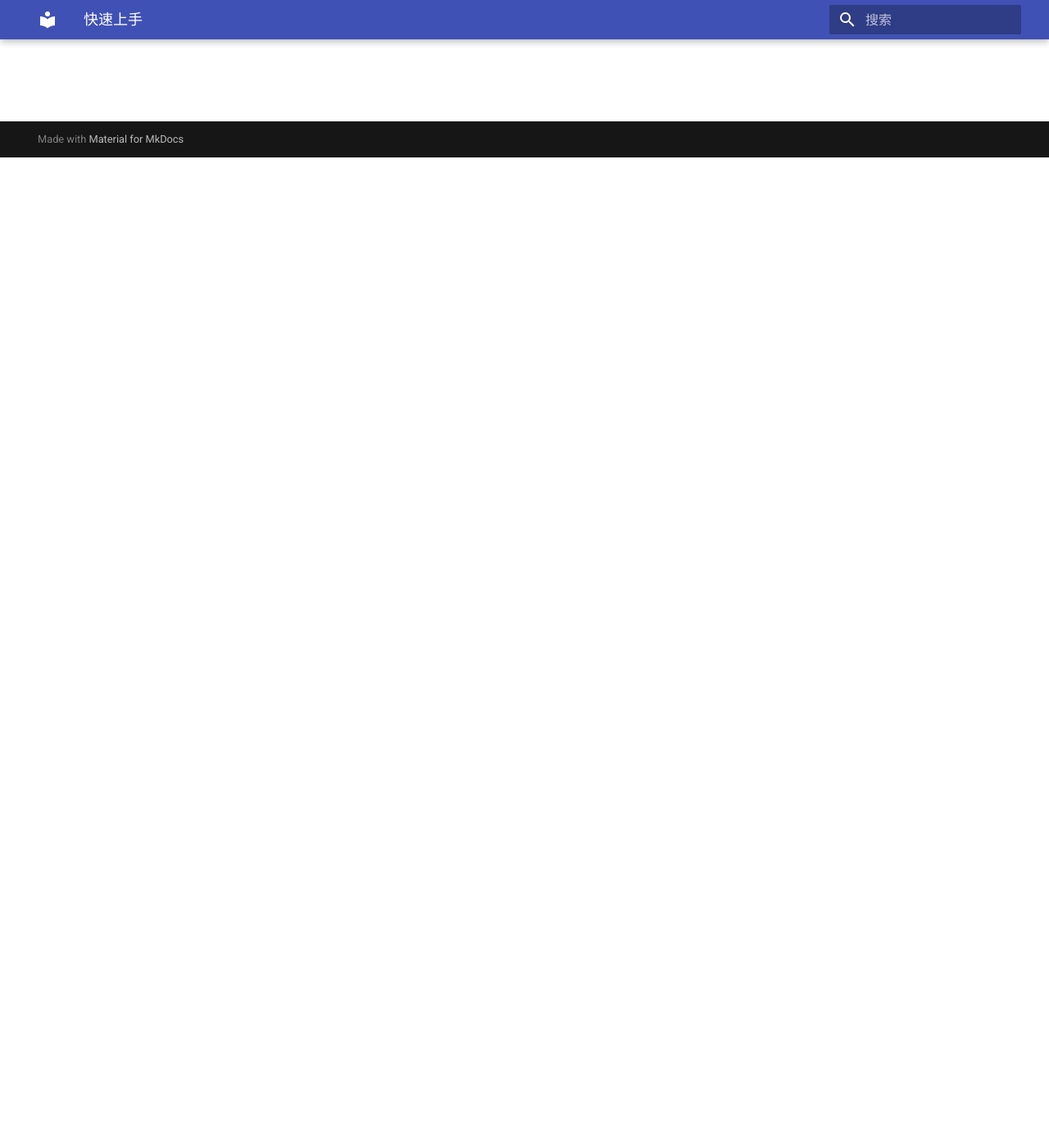
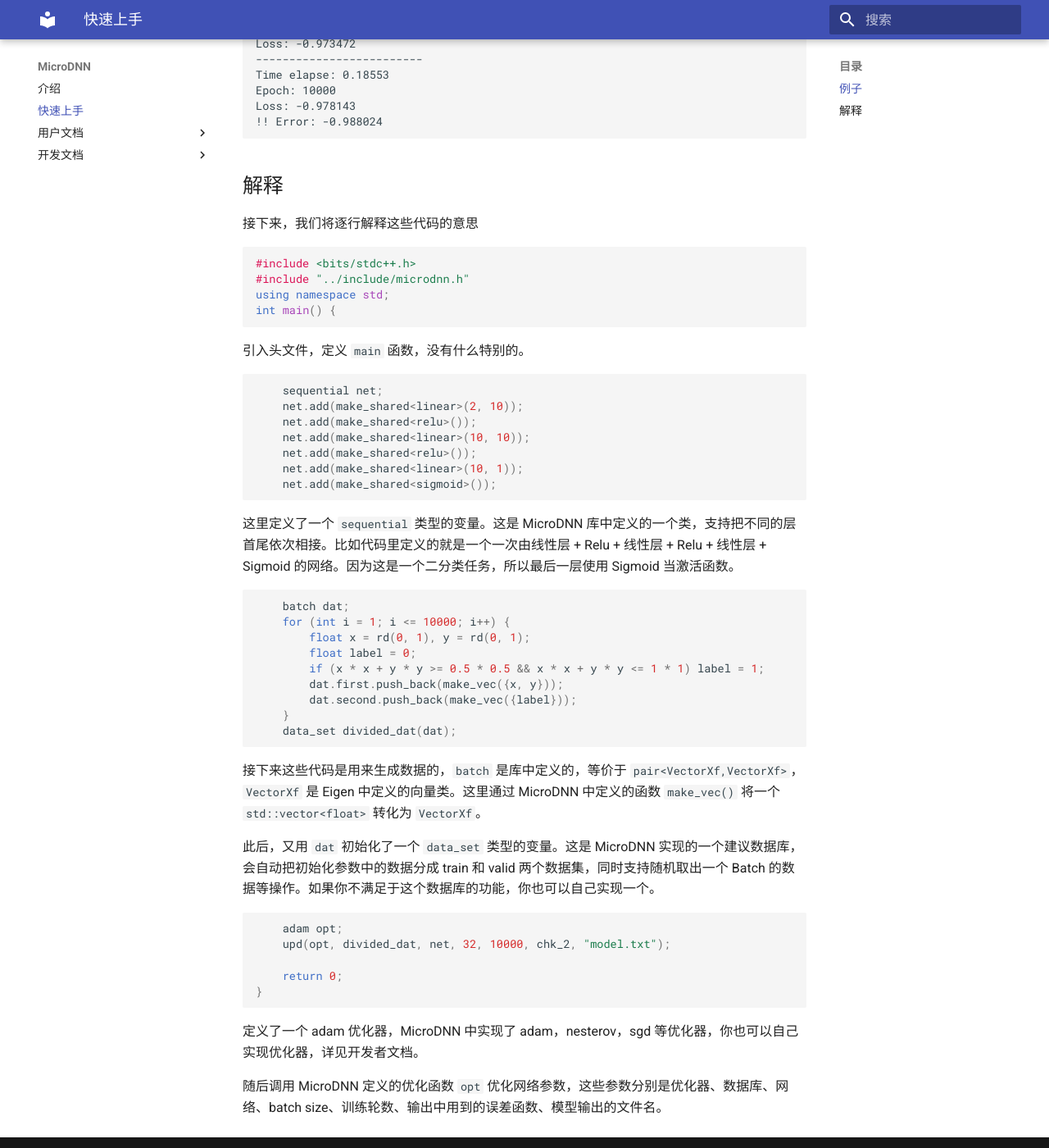
Before and after one commit to ethan-enhe/MicroDNN, an MkDocs documentation site: the page built from docs/quickstart.md, in a window 1280 px wide and 1400 px high, scrolled down 1208 px. Shown: the whole window at 82% size. Built offline with MkDocs 1.6.1 and Material for MkDocs 9.7.7, drawn with Linux system fonts in a browser that asks for light colours; some of the changed text lies outside the part shown.

Commit message:
新写了一些

````diff
--- a/docs/quickstart.md
+++ b/docs/quickstart.md
@@ -1,18 +1,16 @@
 
 1. 安装 Eigen 3.4.0（[下载链接](https://eigen.tuxfamily.org/index.php?title=Main_Page)），并将 Eigen 和 Unsupported 文件夹复制到编译器可以识别到的头文件目录中。
-1. 下载 `net2.h` （[链接](https://raw.githubusercontent.com/ethan-enhe/ANN/master/include/net2.h)）并放到需要的目录中。
-1. 在程序中引入 `net2.h`，以下将以一个示例程序说明 MicroDNN 库的用法。
+1. 下载 `microdnn.h` （[链接](https://raw.githubusercontent.com/ethan-enhe/ANN/master/include/microdnn.h)）并放到需要的目录中。
+1. 在程序中引入 `microdnn.h`，以下将以一个示例程序说明 MicroDNN 库的用法。
 
-## 例子：
+## 例子
 
 下面我们将实现如下一个简单的网络，来实现判断一个二维坐标（范围在 $0\sim1$）是否在外径为 $1$，内径为 $0.5$ 的圆环内。
 
-[网络结构示意图]
 
 ```cpp title='demo.cpp'
-#include "../include/net2.h"
-
 #include <bits/stdc++.h>
+#include "../include/microdnn.h"
 using namespace std;
 int main() {
     sequential net;
@@ -39,3 +37,73 @@ int main() {
     return 0;
 }
 ```
+
+如果配置正确，编译运行后你应该看到类似下文的输出：
+
+```text
+...
+
+Time elapse: 0.183945
+Epoch: 9900
+Loss: -0.979377
+-------------------------
+Time elapse: 0.184759
+Epoch: 9950
+Loss: -0.973472
+-------------------------
+Time elapse: 0.18553
+Epoch: 10000
+Loss: -0.978143
+!! Error: -0.988024
+```
+
+## 解释
+
+接下来，我们将逐行解释这些代码的意思
+
+```cpp
+#include <bits/stdc++.h>
+#include "../include/microdnn.h"
+using namespace std;
+int main() {
+```
+
+引入头文件，定义 `main` 函数，没有什么特别的。
+
+```cpp
+    sequential net;
+    net.add(make_shared<linear>(2, 10));
+    net.add(make_shared<relu>());
+    net.add(make_shared<linear>(10, 10));
+    net.add(make_shared<relu>());
+    net.add(make_shared<linear>(10, 1));
+    net.add(make_shared<sigmoid>());
+```
+这里定义了一个 `sequential` 类型的变量。这是 MicroDNN 库中定义的一个类，支持把不同的层首尾依次相接。比如代码里定义的就是一个一次由线性层 + Relu + 线性层 + Relu + 线性层 + Sigmoid 的网络。因为这是一个二分类任务，所以最后一层使用 Sigmoid 当激活函数。
+
+```cpp
+    batch dat;
+    for (int i = 1; i <= 10000; i++) {
+        float x = rd(0, 1), y = rd(0, 1);
+        float label = 0;
+        if (x * x + y * y >= 0.5 * 0.5 && x * x + y * y <= 1 * 1) label = 1;
+        dat.first.push_back(make_vec({x, y}));
+        dat.second.push_back(make_vec({label}));
+    }
+    data_set divided_dat(dat);
+```
+接下来这些代码是用来生成数据的，`batch` 是库中定义的，等价于 `pair<VectorXf,VectorXf>`，`VectorXf` 是 Eigen 中定义的向量类。这里通过 MicroDNN 中定义的函数 `make_vec()` 将一个 `std::vector<float>` 转化为 `VectorXf`。
+
+此后，又用 `dat` 初始化了一个 `data_set` 类型的变量。这是 MicroDNN 实现的一个建议数据库，会自动把初始化参数中的数据分成 train 和 valid 两个数据集，同时支持随机取出一个 Batch 的数据等操作。如果你不满足于这个数据库的功能，你也可以自己实现一个。
+
+```cpp
+    adam opt;
+    upd(opt, divided_dat, net, 32, 10000, chk_2, "model.txt");
+
+    return 0;
+}
+```
+
+定义了一个 adam 优化器，MicroDNN 中实现了 adam，nesterov，sgd 等优化器，你也可以自己实现优化器，详见开发者文档。
+
+随后调用 MicroDNN 定义的优化函数 `opt` 优化网络参数，这些参数分别是优化器、数据库、网络、batch size、训练轮数、输出中用到的误差函数、模型输出的文件名。
--- a/mkdocs.yml
+++ b/mkdocs.yml
@@ -22,8 +22,8 @@ markdown_extensions:
       generic: true
   - pymdownx.highlight:
       anchor_linenums: true
+  - pymdownx.snippets:
   - pymdownx.inlinehilite
-  - pymdownx.snippets
   - pymdownx.superfences
   - admonition
   - pymdownx.details
@@ -36,5 +36,15 @@ extra_javascript:
 nav:
   - 介绍: 'index.md'
   - 快速上手: 'quickstart.md'
-  # - 使用文档:
-  # - 开发文档:
+  - 用户文档:
+      - 实用函数及数据类型别名: 'user/usefulfunc.md'
+      - 网络层: 'user/layers.md'
+      - 优化器: 'user/optimizer.md'
+      - 误差函数: 'user/errfunc.md'
+      - 训练相关: 'user/train.md'
+  - 开发文档:
+      - 网络层: 'developer/layers.md'
+      - 优化器: 'developer/optimizer.md'
+      - 误差函数: 'developer/errfunc.md'
+      - 训练相关: 'developer/train.md'
+      - 实用函数: 'developer/usefulfunc.md'
````
Also changed, not shown: docs/index.md (+3 -2 lines), docs/user/errfunc.md (added, +21 -0 lines), docs/user/layers.md (added, +120 -0 lines), docs/user/optimizer.md (added, +29 -0 lines), docs/user/usefulfunc.md (added, +49 -0 lines), docs/developer/errfunc.md (added), docs/developer/layers.md (added), docs/developer/optimizer.md (added), docs/developer/train.md (added), docs/developer/usefulfunc.md (added), docs/user/train.md (added).
